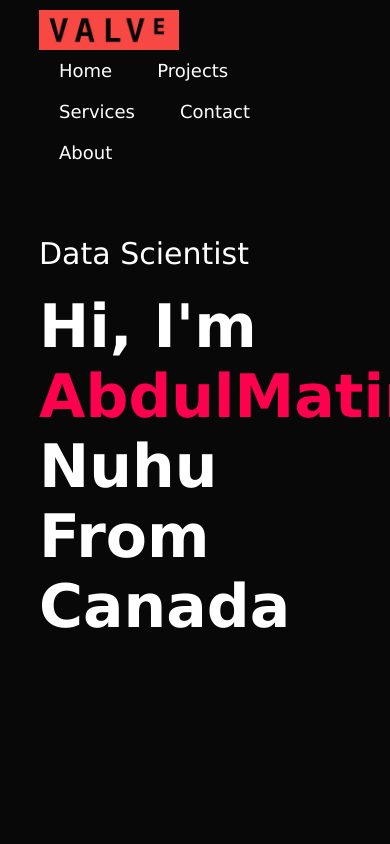
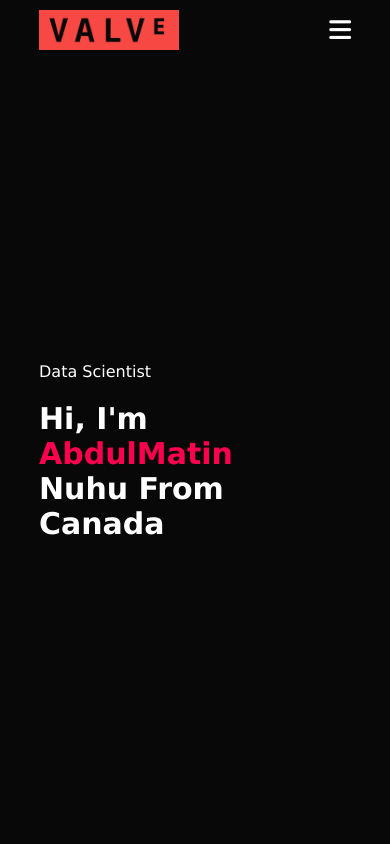
Before and after one commit to AlayandeWork/PortFolio, a plain HTML site: page index/index.html in a window 390 px wide. Shown: the top 844 px of the page. Drawn offline with Linux system fonts and the light colour scheme.

Commit message:
CSS For Phone Form Factor

```diff
--- a/index/index.html
+++ b/index/index.html
@@ -14,13 +14,15 @@
         <div class="container">
             <nav>
                 <img src="images/logo.png" alt="logo" class="logo">
-                <ul>
+                <ul id="sidemenu">
                     <li><a href="#">Home</a></li>
                     <li><a href="#">Projects</a></li>
                     <li><a href="#">Services</a></li>
                     <li><a href="#">Contact</a></li>
                     <li><a href="#">About</a></li>
+                    <i class="fas fa-times" onclick="closemenu()"></i>
                 </ul>
+                <i class="fas fa-bars" onclick="openmenu()"></i>
             </nav>
             <div class="header-text">
                 <p>Data Scientist</p>
@@ -192,6 +194,16 @@
             document.getElementById(tabname).classList.add("active-tab");
         }
     </script>
+    <script>
+        var sidemenu = document.getElementById("sidemenu");
+
+        function openmenu(){
+            sidemenu.style.right = "0";
+        }
+        function closemenu(){
+            sidemenu.style.right = "-200px";
+        }
+    </script>
 </body>
 
 </html>
--- a/index/style.css
+++ b/index/style.css
@@ -335,8 +335,43 @@ form .btn2{
     color: #ff004f;
 }
 /*-----css for small screens-----*/
+nav .fas{
+    display: none;
+}
 @media only screen and (max-width: 600px) {
     #header{
         background-image: url(); /*--add image to fit phone screen--*/
     }
+    .header-text{
+        margin-top: 100%;
+        font-size: 16px;
+    }
+    .header-text h1 {
+        font-size: 30px;
+    }
+    nav .fas{
+        display: block;
+        font-size: 25px;
+    }
+    nav ul{
+        background: #ff004f;
+        position:fixed;
+        top: 0;
+        right: -200px;
+        width: 200px;
+        height: 100vh;
+        padding-top: 50px;
+        z-index: 2;
+        transition: right 0.5s;
+    }
+    nav ul li {
+        display: block;
+        margin: 25px;
+    }
+    nav ul .fas{
+        position: absolute;
+        top: 25px;
+        left: 25px;
+        cursor: pointer;
+    }
 }
```
